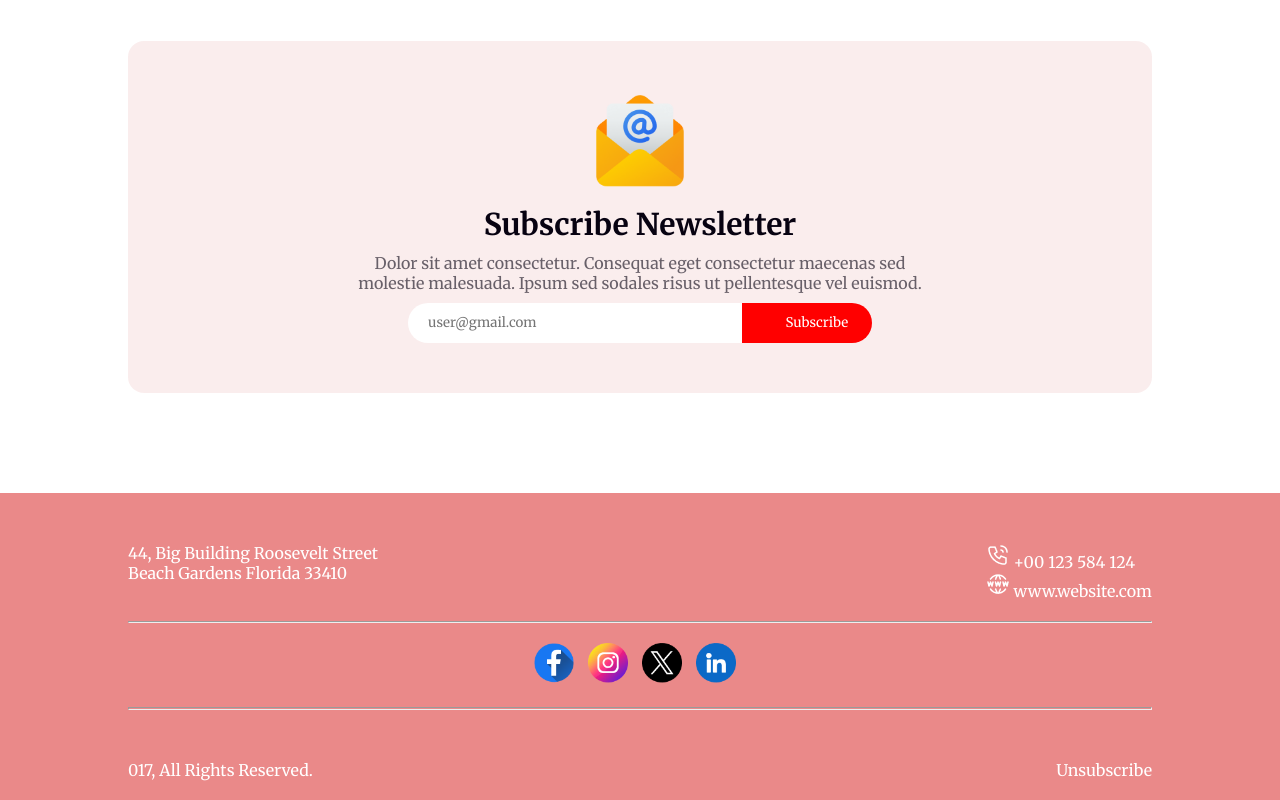
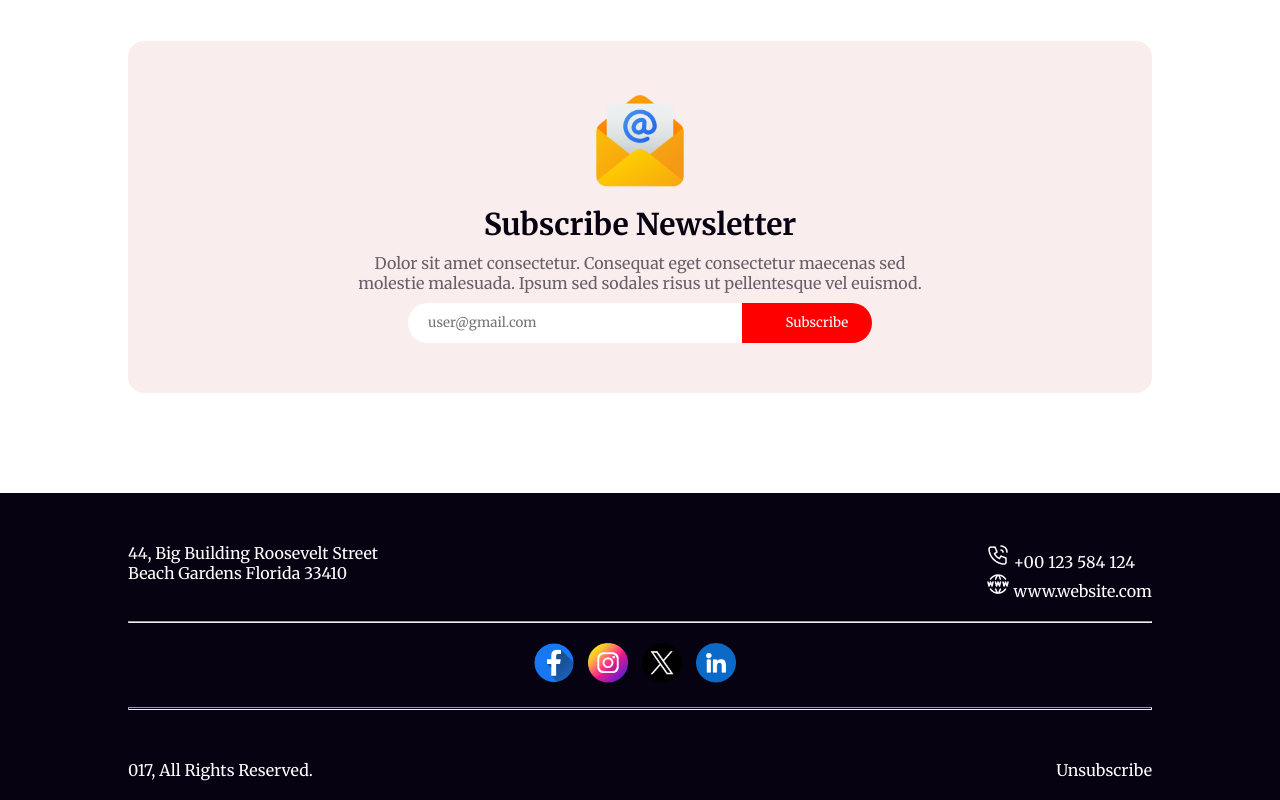
Before and after one commit to SohelShahid117/b9-assignment-1, a plain HTML site: page index.html in a window 1280 px wide. Shown: the part 4556-5356 px from the top of the page. Drawn offline with Linux system fonts and the light colour scheme; a web font is replaced by a local one.

Commit message:
change bgc of footer

```diff
--- a/styles/style.css
+++ b/styles/style.css
@@ -367,7 +367,7 @@ margin: 0 auto 10px auto;
 }
 footer{
     width: 100%;
-    background-color: rgb(234, 137, 137);
+    background-color:#070211;
     margin-top: 50px;
 }
 .footer-section{
```
